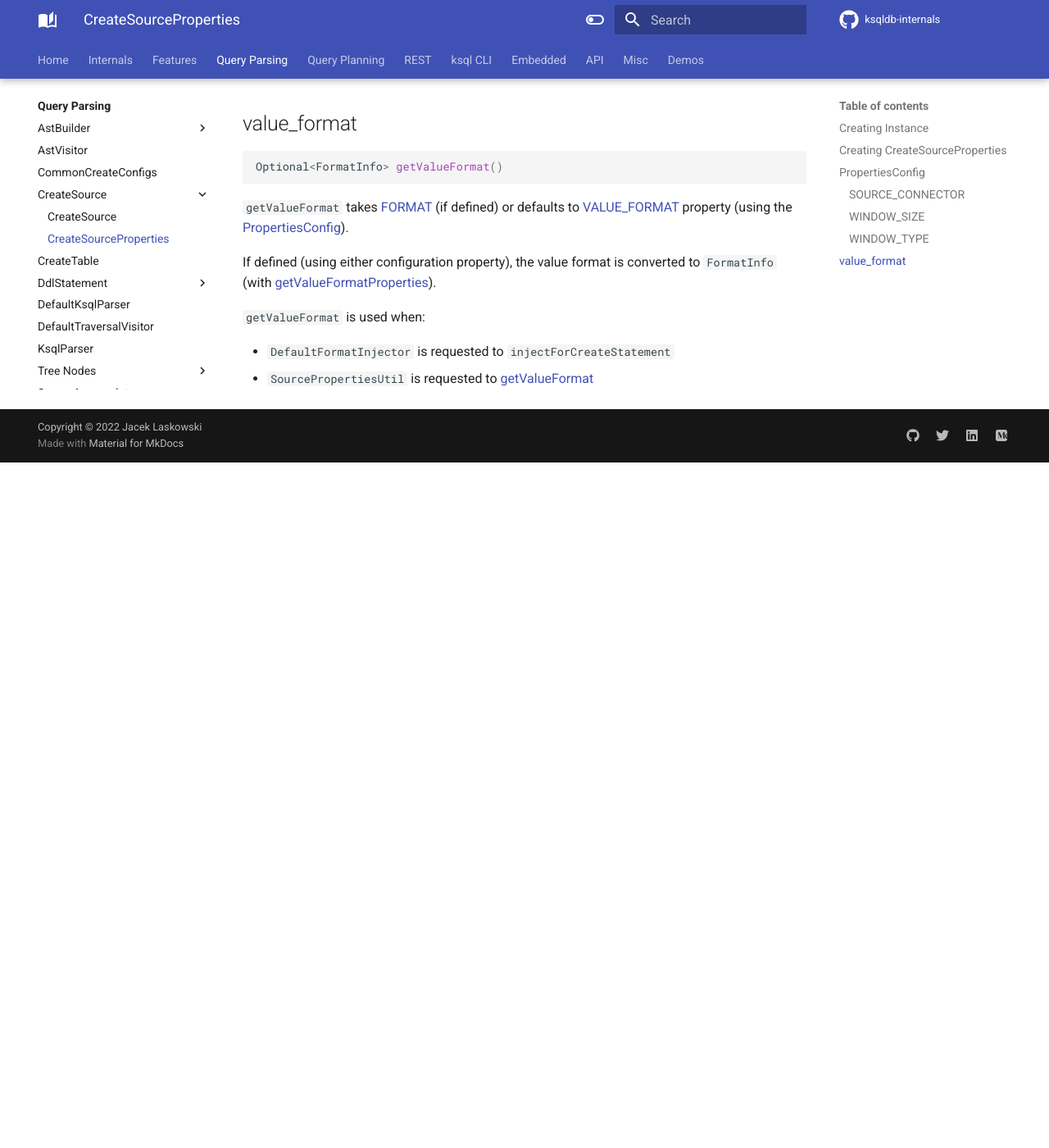
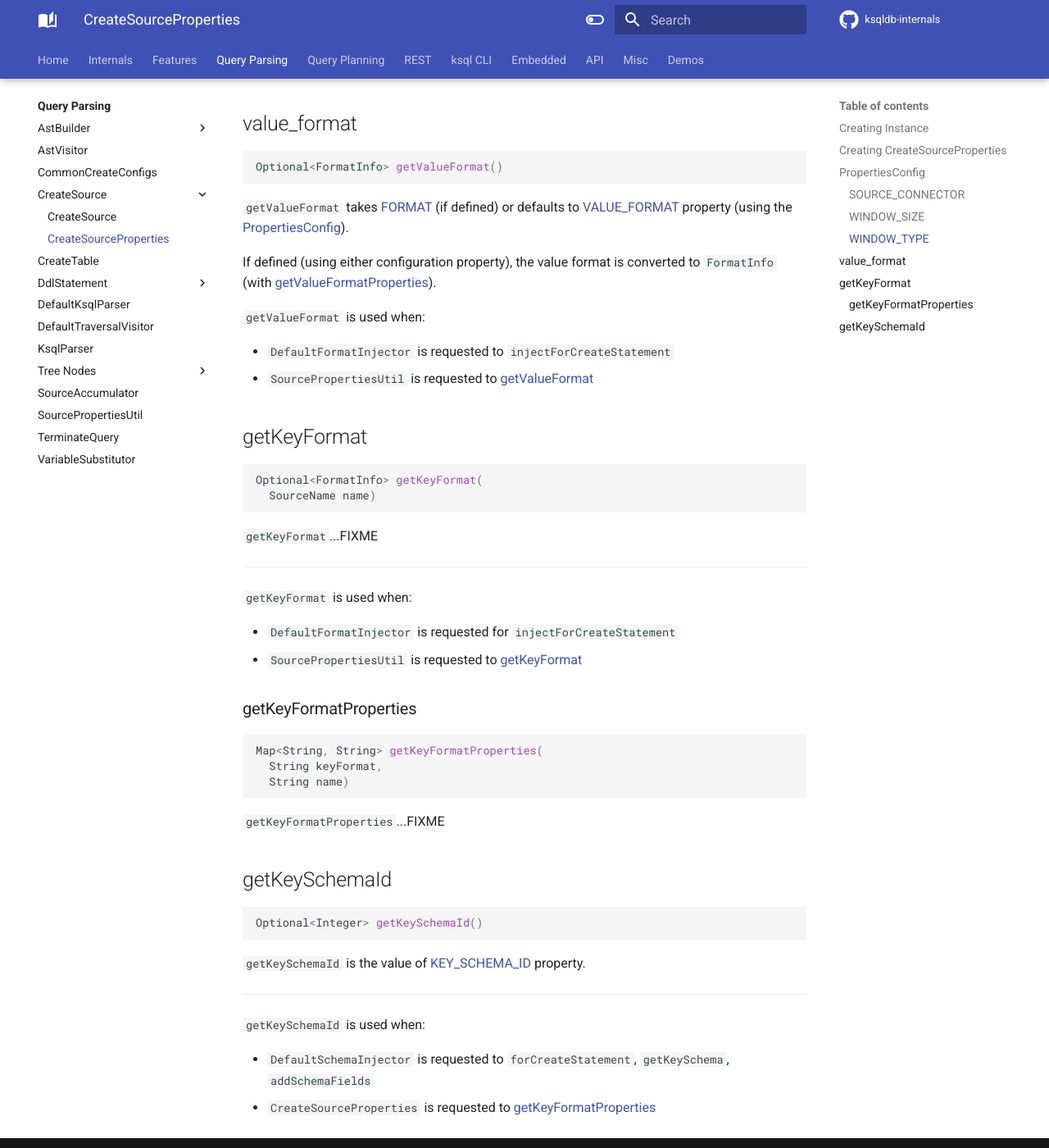
Before and after one commit to japila-books/ksqldb-internals, an MkDocs documentation site: the page built from docs/parser/CreateSourceProperties.md, in a window 1280 px wide and 1400 px high, scrolled down 1551 px. Shown: the whole window at 82% size. Built offline with MkDocs 1.6.1 and Material for MkDocs 9.7.7, drawn with Linux system fonts in a browser that asks for light colours; comment, search, counter and statistics services are not loaded; before the commit the page ends 2115 px from its top, so only the background shows below that; some of the changed text lies outside the part shown.

Commit message:
KEY_SCHEMA_ID property (and the names of the others)

````diff
--- a/docs/parser/CreateSourceProperties.md
+++ b/docs/parser/CreateSourceProperties.md
@@ -32,7 +32,7 @@ CreateSourceProperties from(
 
 ## <span id="props"> PropertiesConfig
 
-When [created](#creating-instance), `CreateSourceProperties` creates a `PropertiesConfig` with the following configuration properties.
+When [created](#creating-instance), `CreateSourceProperties` creates a `PropertiesConfig` with the following table-specific configuration properties (in addition to [CommonCreateConfigs](CommonCreateConfigs.md)).
 
 ### <span id="SOURCE_CONNECTOR"> SOURCE_CONNECTOR
 
@@ -70,3 +70,44 @@ If defined (using either configuration property), the value format is converted
 
 * `DefaultFormatInjector` is requested to `injectForCreateStatement`
 * `SourcePropertiesUtil` is requested to [getValueFormat](SourcePropertiesUtil.md#getValueFormat)
+
+## <span id="getKeyFormat"> getKeyFormat
+
+```java
+Optional<FormatInfo> getKeyFormat(
+  SourceName name)
+```
+
+`getKeyFormat`...FIXME
+
+---
+
+`getKeyFormat` is used when:
+
+* `DefaultFormatInjector` is requested for `injectForCreateStatement`
+* `SourcePropertiesUtil` is requested to [getKeyFormat](SourcePropertiesUtil.md#getKeyFormat)
+
+### <span id="getKeyFormatProperties"> getKeyFormatProperties
+
+```java
+Map<String, String> getKeyFormatProperties(
+  String keyFormat,
+  String name)
+```
+
+`getKeyFormatProperties`...FIXME
+
+## <span id="getKeySchemaId"> getKeySchemaId
+
+```java
+Optional<Integer> getKeySchemaId()
+```
+
+`getKeySchemaId` is the value of [KEY_SCHEMA_ID](CommonCreateConfigs.md#KEY_SCHEMA_ID) property.
+
+---
+
+`getKeySchemaId` is used when:
+
+* `DefaultSchemaInjector` is requested to `forCreateStatement`, `getKeySchema`, `addSchemaFields`
+* `CreateSourceProperties` is requested to [getKeyFormatProperties](#getKeyFormatProperties)
````
Also changed, not shown: docs/parser/AstBuilder_Visitor.md (+14 -0 lines), docs/parser/CommonCreateConfigs.md (+31 -0 lines), docs/parser/SourcePropertiesUtil.md (+24 -0 lines).
